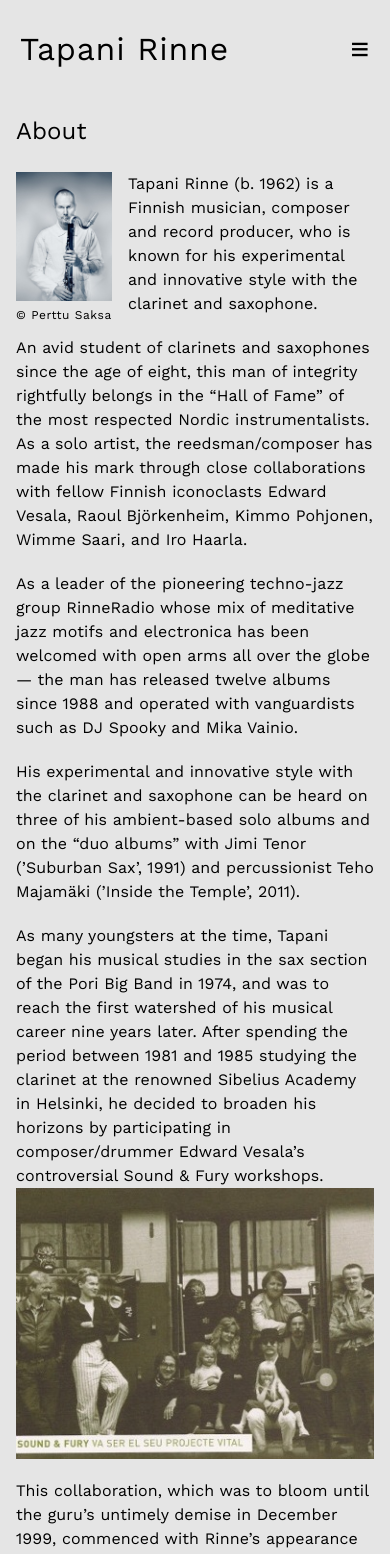
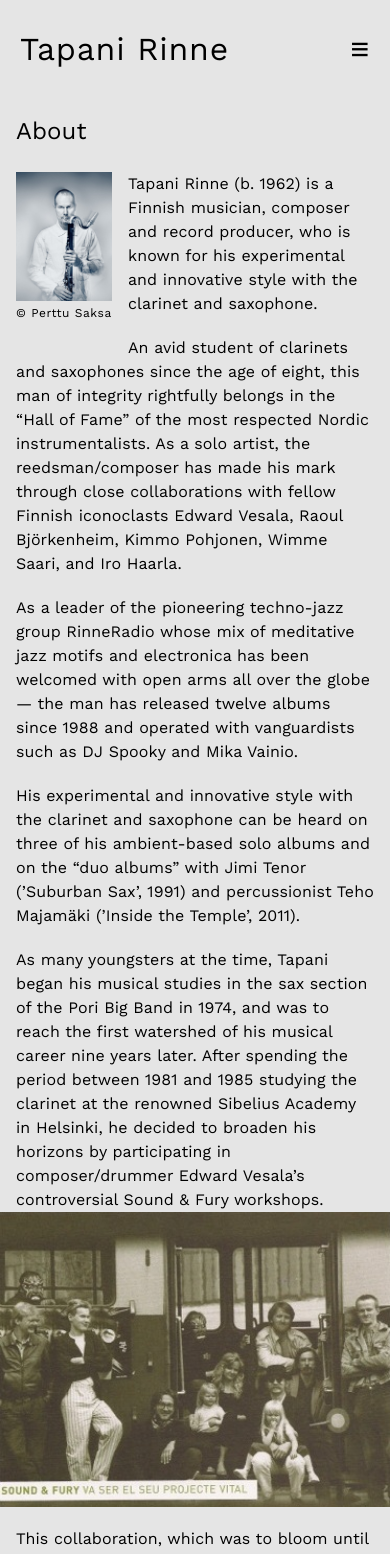
Before and after one commit to klaari/tapani-rinne, a Next.js app: page /about in a window 390 px wide. Shown: the top 1554 px of the page. Built offline with nearby package versions, Linux system fonts and the light colour scheme.

Commit message:
Display images as full width on small screens

```diff
--- a/pages/about.js
+++ b/pages/about.js
@@ -71,6 +71,7 @@ export default function About() {
                         composer/drummer Edward Vesala’s controversial Sound
                         &amp; Fury workshops.
                     </p>
+                    <div className="image-container">
                         <Image
                             layout="responsive"
                             alt="Vesala"
@@ -78,6 +79,7 @@ export default function About() {
                             width="373"
                             height="282"
                         />
+                    </div>
                     <p>
                         This collaboration, which was to bloom until the guru’s
                         untimely demise in December 1999, commenced with Rinne’s
@@ -244,12 +246,14 @@ export default function About() {
                         saxophone and solemn bass clarinet regularly recalibrate
                         all meters of self-expression.
                     </p>
+                    <div className="image-container">
                         <Image
                             alt="Tapani Rinne"
                             src="/assets/IMG_0793_ps_650.jpg"
                             width="650"
                             height="433"
                         />
+                    </div>
                     <figcaption className="image-text">
                         © Jukka Mantere
                     </figcaption>
--- a/pages/index.js
+++ b/pages/index.js
@@ -40,7 +40,7 @@ export default function Home({ events }) {
                             </ul>
                         </div>
                     </div>
-                    <div className="intro-image">
+                    <div className="image-container">
                         <Image
                             layout="responsive"
                             alt="Tapani & Juha"
--- a/styles/globals.css
+++ b/styles/globals.css
@@ -278,7 +278,7 @@ figure {
   margin: 20px 0 0;
 }
 .image-text {
-  padding: 7px 0;
+  padding: 5px 0 16px;
   color: #000;
   font-size: 12px;
   letter-spacing: 0.05em;
@@ -373,7 +373,7 @@ article {
 }
 .album-cover *,
 .float-image * {
-  margin: 0 !important;
+  margin: 0;
 }
 .album-cover img,
 .float-image img {
@@ -418,9 +418,6 @@ main ol li p {
   margin: 0;
 }
 
-.image-container {
-}
-
 @media screen and (max-width: 700px) {
   .intro-text {
     margin-bottom: 0;
@@ -443,6 +440,17 @@ main ol li p {
   .float-image .image-text,
   .float-image img {
     max-width: 100%;
+  }
+
+  .album-cover .image-container,
+  .image-container {
+    left: 50%;
+    margin-left: -50vw;
+    margin-right: -50vw;
+    max-width: 100vw;
+    position: relative;
+    right: 50%;
+    width: 100vw;
   }
 
   .album {
```
Also changed, not shown: pages/press.js (+18 -0 lines), pages/solo.js (+10 -0 lines). Lines whose indentation alone changed are shown as unchanged.
